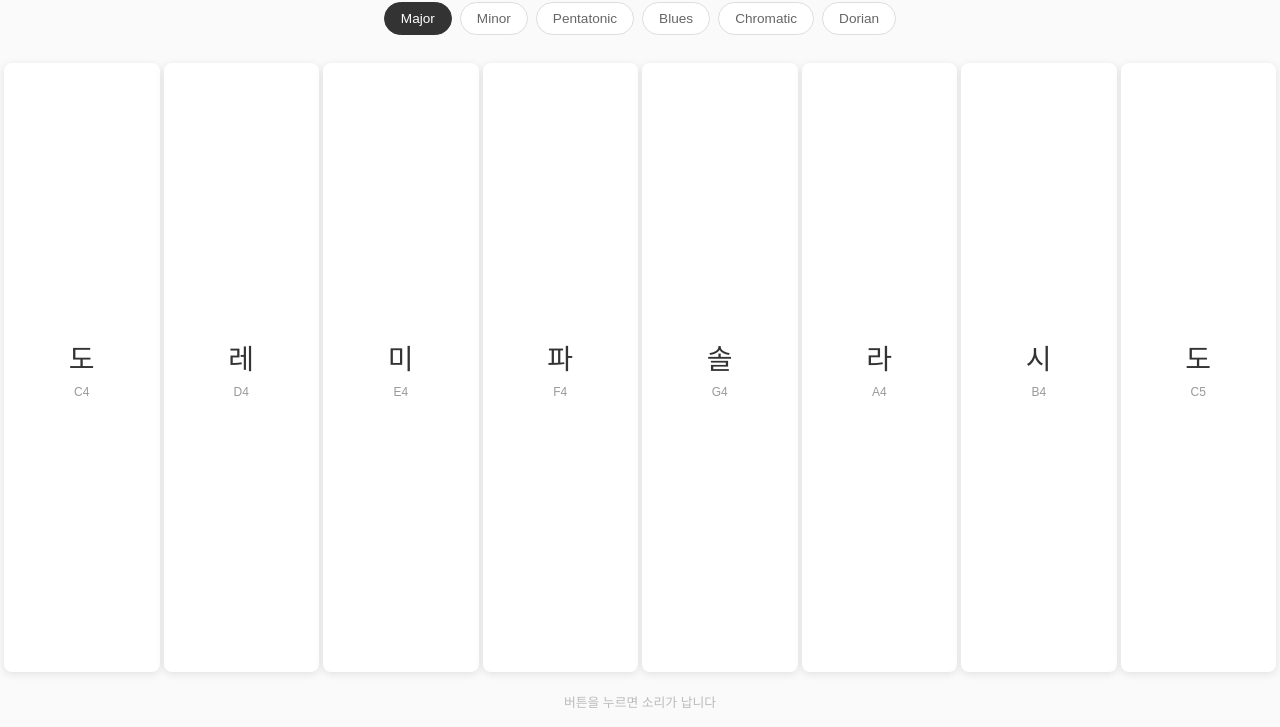
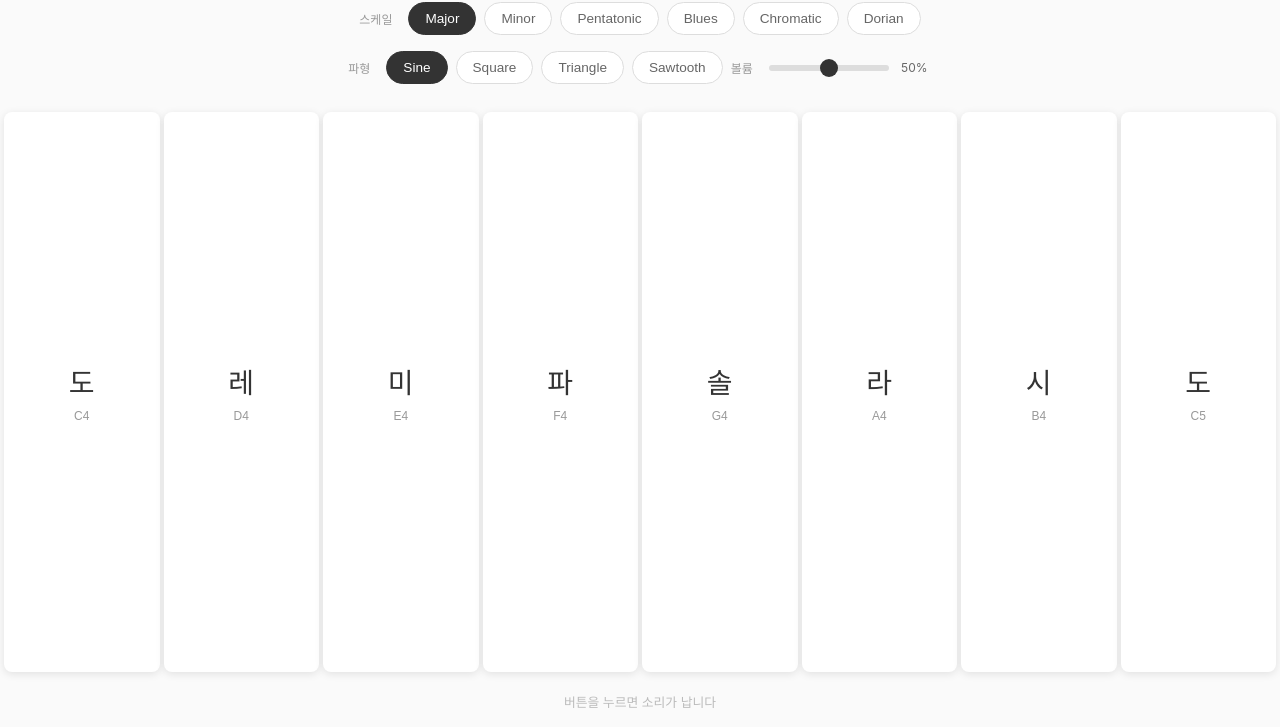
Before and after one commit to kcopper8/midiweb, a plain HTML site: page index.html in a window 1280 px wide. Shown: the part 73-800 px from the top of the page. Drawn offline with Linux system fonts and the light colour scheme.

Commit message:
파형 선택 및 볼륨 조절 기능 추가
- 4종 파형 지원: Sine, Square, Triangle, Sawtooth
- 볼륨 슬라이더 (0~100%) 추가
- 컨트롤 UI 구조 개선 (스케일/파형/볼륨 행 분리)

Co-Authored-By: Claude Opus 4.5 <noreply@anthropic.com>

```diff
--- a/index.html
+++ b/index.html
@@ -32,14 +32,27 @@
             margin-bottom: 1rem;
         }
 
-        .scale-selector {
+        .controls {
+            display: flex;
+            flex-direction: column;
+            gap: 1rem;
+        }
+
+        .control-row {
             display: flex;
             justify-content: center;
+            align-items: center;
             gap: 0.5rem;
             flex-wrap: wrap;
         }
 
-        .scale-button {
+        .control-label {
+            font-size: 0.75rem;
+            color: #999;
+            margin-right: 0.5rem;
+        }
+
+        .control-button {
             padding: 0.5rem 1rem;
             border: 1px solid #ddd;
             border-radius: 20px;
@@ -50,15 +63,56 @@
             transition: all 0.15s ease;
         }
 
-        .scale-button:hover {
+        .control-button:hover {
             border-color: #999;
             color: #333;
         }
 
-        .scale-button.active {
+        .control-button.active {
             background-color: #333;
             border-color: #333;
             color: #fff;
+        }
+
+        .volume-control {
+            display: flex;
+            align-items: center;
+            gap: 0.5rem;
+        }
+
+        .volume-slider {
+            -webkit-appearance: none;
+            appearance: none;
+            width: 120px;
+            height: 6px;
+            border-radius: 3px;
+            background: #ddd;
+            outline: none;
+        }
+
+        .volume-slider::-webkit-slider-thumb {
+            -webkit-appearance: none;
+            appearance: none;
+            width: 18px;
+            height: 18px;
+            border-radius: 50%;
+            background: #333;
+            cursor: pointer;
+        }
+
+        .volume-slider::-moz-range-thumb {
+            width: 18px;
+            height: 18px;
+            border-radius: 50%;
+            background: #333;
+            cursor: pointer;
+            border: none;
+        }
+
+        .volume-value {
+            font-size: 0.75rem;
+            color: #666;
+            min-width: 35px;
         }
 
         .button-container {
@@ -127,13 +181,28 @@
 <body>
     <header>
         <h1>계이름 연주기</h1>
-        <div class="scale-selector">
-            <button class="scale-button active" data-scale="major">Major</button>
-            <button class="scale-button" data-scale="minor">Minor</button>
-            <button class="scale-button" data-scale="pentatonic">Pentatonic</button>
-            <button class="scale-button" data-scale="blues">Blues</button>
-            <button class="scale-button" data-scale="chromatic">Chromatic</button>
-            <button class="scale-button" data-scale="dorian">Dorian</button>
+        <div class="controls">
+            <div class="control-row">
+                <span class="control-label">스케일</span>
+                <button class="control-button active" data-scale="major">Major</button>
+                <button class="control-button" data-scale="minor">Minor</button>
+                <button class="control-button" data-scale="pentatonic">Pentatonic</button>
+                <button class="control-button" data-scale="blues">Blues</button>
+                <button class="control-button" data-scale="chromatic">Chromatic</button>
+                <button class="control-button" data-scale="dorian">Dorian</button>
+            </div>
+            <div class="control-row">
+                <span class="control-label">파형</span>
+                <button class="control-button active" data-wave="sine">Sine</button>
+                <button class="control-button" data-wave="square">Square</button>
+                <button class="control-button" data-wave="triangle">Triangle</button>
+                <button class="control-button" data-wave="sawtooth">Sawtooth</button>
+                <div class="volume-control">
+                    <span class="control-label">볼륨</span>
+                    <input type="range" class="volume-slider" id="volumeSlider" min="0" max="100" value="50">
+                    <span class="volume-value" id="volumeValue">50%</span>
+                </div>
+            </div>
         </div>
     </header>
 
@@ -191,6 +260,8 @@
         };
 
         let currentScale = 'major';
+        let currentWave = 'sine';
+        let currentVolume = 0.5;
 
         function getFrequency(semitone) {
             return baseFrequency * Math.pow(2, semitone / 12);
@@ -211,11 +282,11 @@
             oscillator.connect(gainNode);
             gainNode.connect(audioContext.destination);
 
-            oscillator.type = 'sine';
+            oscillator.type = currentWave;
             oscillator.frequency.setValueAtTime(frequency, audioContext.currentTime);
 
             gainNode.gain.setValueAtTime(0, audioContext.currentTime);
-            gainNode.gain.linearRampToValueAtTime(0.5, audioContext.currentTime + 0.01);
+            gainNode.gain.linearRampToValueAtTime(currentVolume, audioContext.currentTime + 0.01);
             gainNode.gain.exponentialRampToValueAtTime(0.001, audioContext.currentTime + 0.8);
 
             oscillator.start(audioContext.currentTime);
@@ -265,13 +336,31 @@
         }
 
         // 스케일 선택 이벤트
-        document.querySelectorAll('.scale-button').forEach(button => {
+        document.querySelectorAll('.control-button[data-scale]').forEach(button => {
             button.addEventListener('click', () => {
-                document.querySelector('.scale-button.active').classList.remove('active');
+                document.querySelector('.control-button[data-scale].active').classList.remove('active');
                 button.classList.add('active');
                 currentScale = button.dataset.scale;
                 renderNotes();
             });
+        });
+
+        // 파형 선택 이벤트
+        document.querySelectorAll('.control-button[data-wave]').forEach(button => {
+            button.addEventListener('click', () => {
+                document.querySelector('.control-button[data-wave].active').classList.remove('active');
+                button.classList.add('active');
+                currentWave = button.dataset.wave;
+            });
+        });
+
+        // 볼륨 슬라이더 이벤트
+        const volumeSlider = document.getElementById('volumeSlider');
+        const volumeValue = document.getElementById('volumeValue');
+
+        volumeSlider.addEventListener('input', () => {
+            currentVolume = volumeSlider.value / 100;
+            volumeValue.textContent = `${volumeSlider.value}%`;
         });
 
         // 초기 렌더링
```
